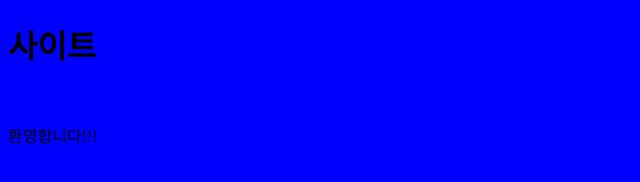
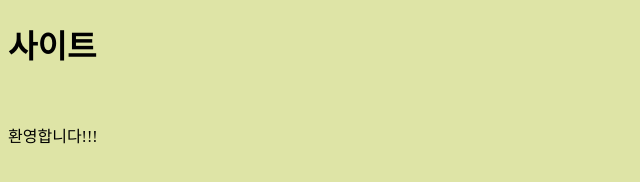
Before and after one commit to gsecret37/young, a plain HTML site: page index.html in a window 1280 px wide. Shown: the whole page, without its empty margins (0-640 px from the left). Drawn offline with Linux system fonts and the light colour scheme.

Commit message:
웹사이트 수정

```diff
--- a/index.html
+++ b/index.html
@@ -7,7 +7,7 @@
   <meta name="viewport" content="width=device-width, initial-scale=1.0">
   <style>
     body {
-      background: blue;
+      background: rgb(222, 228, 166);
     }
   </style>
   <title>my syte</title>
```
